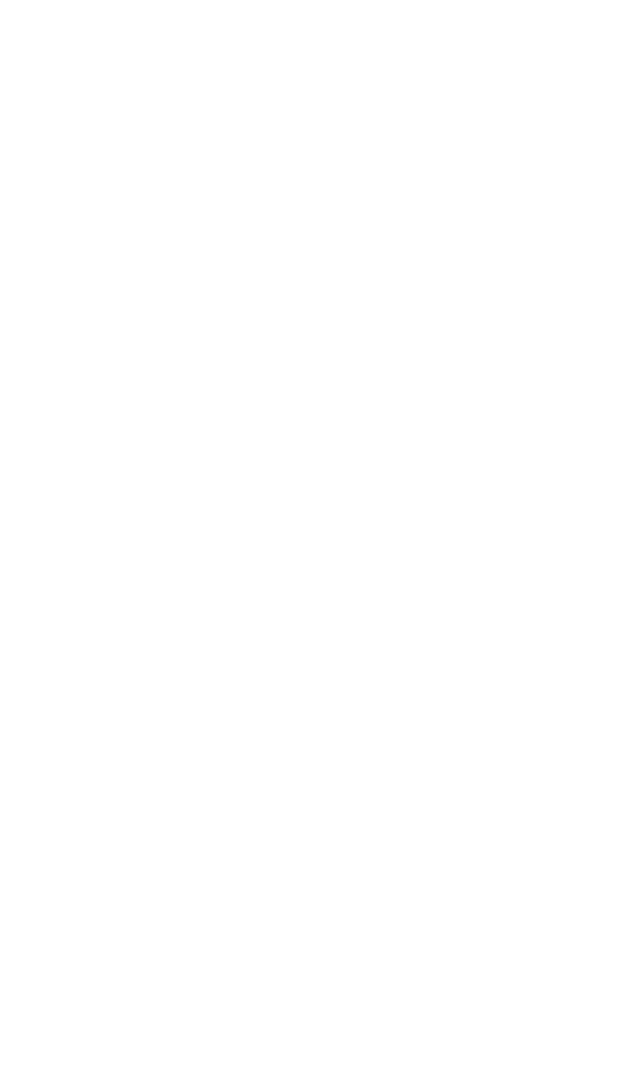
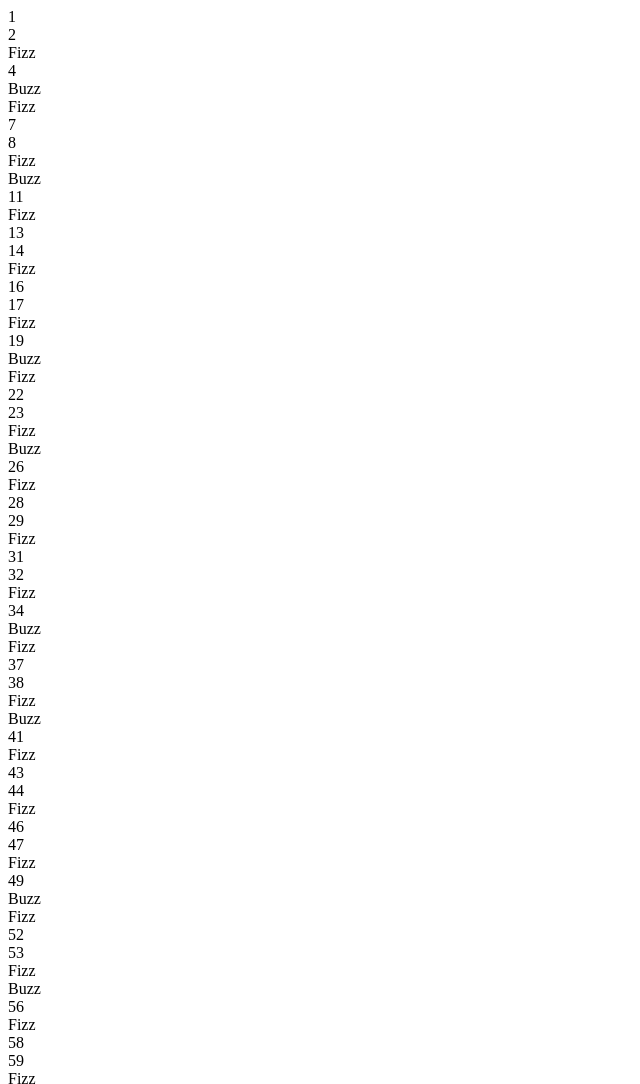
Before and after one commit to Vale-riad/js-fizzbuzz, a plain HTML site: page index.html in a window 1280 px wide. Shown: the top 1084 px of the page, without its empty margins (0-640 px from the left). Before the commit the page ends 800 px from the top, so only its background shows below. Drawn offline with Linux system fonts and the light colour scheme.

Commit message:
Stampa contenuto nella pagina html

```diff
--- a/index.html
+++ b/index.html
@@ -7,9 +7,7 @@
     <title>Document</title>
 </head>
 <body>
-    <div class="container-fizzbuzz">
-
-    </div>
+   <div id="numbers" class="container"></div>
     <script src="js/main.js"></script>
 </body>
 </html>
--- a/js/main.js
+++ b/js/main.js
@@ -1,11 +1,18 @@
 "use strict";
+const div = document.getElementById("numbers");
 // 1. stampare in console i numeri da 1 a 100
 for (let i = 1; i <= 100; i++) {
+    const element = document.createElement('div');
+    element.innerHTML = i;
+    div.append(element);
     // 2.nei multipli di 3 viene stampato "Fizz"
-    if (i % 3 === 0) console.log("Fizz");
+    if (i % 3 === 0)
+    element.innerHTML ="Fizz"
     // 3.nei multipli di 5 viene stampato "Buzz"
-    else if (i % 5 === 0) console.log("Buzz");
+    else if (i % 5 === 0)
+    element.innerHTML ="Buzz"
     // 4. nei multipli di 5 viene stampato "FizzBuzz"
-    else if (i % 15 === 0) console.log("FizzBuzz");
+    else if (i % 15 === 0)
+    element.innerHTML ="FizzBuzz"
     else console.log(i);
 }
```
